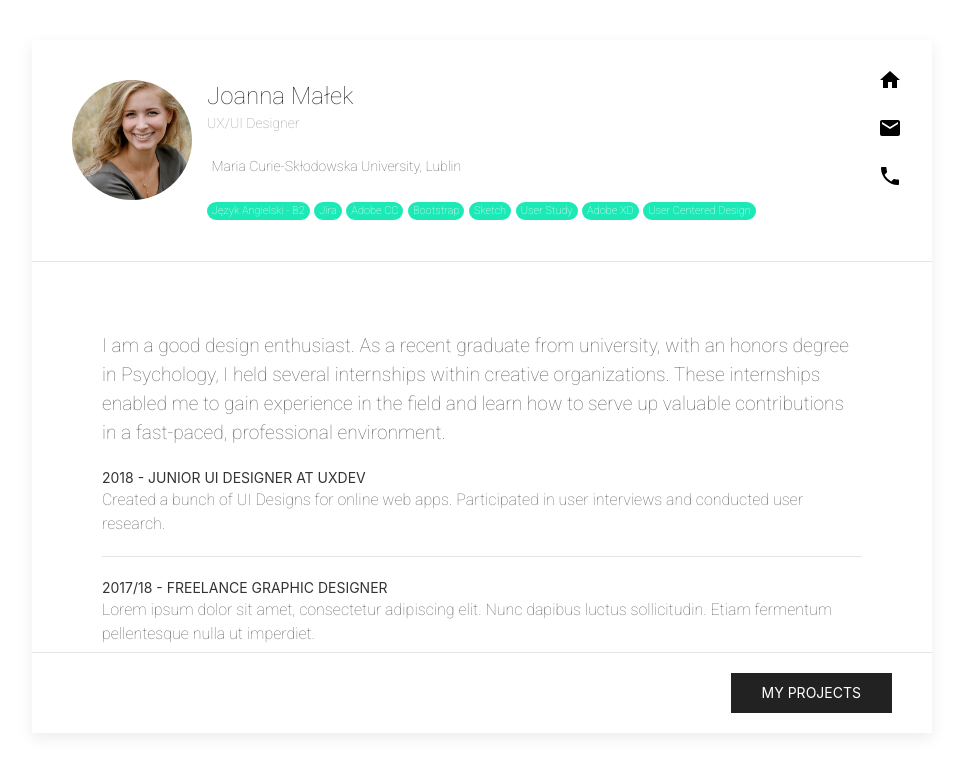
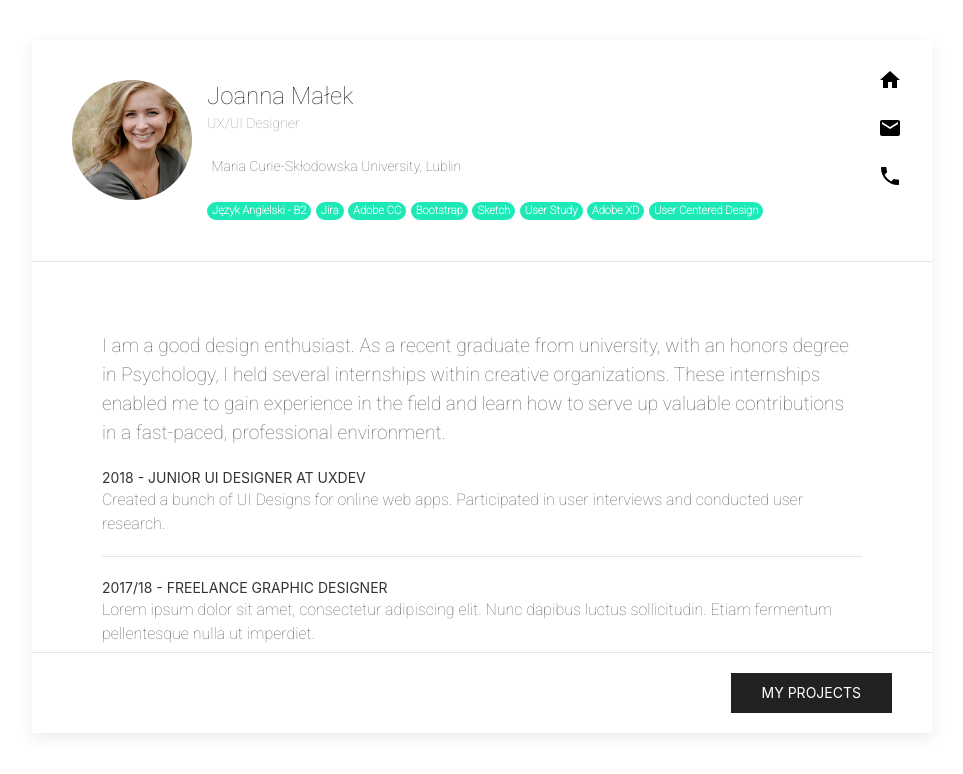
Before and after one commit to uxdev18/cv-online, a plain HTML site: page index.html in a window 1280 px wide. Shown: the whole page, without its empty margins (158-1121 px from the left). Drawn offline with nearby package versions, Linux system fonts and the light colour scheme.

Commit message:
Make badges easier to read

```diff
--- a/index.html
+++ b/index.html
@@ -32,14 +32,14 @@
                         <span class="uk-text-small"> Maria Curie-Skłodowska University, Lublin</span>
 
                         <div class="uk-margin-top uk-margin-large-right">
-                            <span class="uk-badge app-badge-green">Język Angielski - B2</span>
-                            <span class="uk-badge app-badge-green">Jira</span>
-                            <span class="uk-badge app-badge-green">Adobe CC</span>
-                            <span class="uk-badge app-badge-green">Bootstrap</span>
-                            <span class="uk-badge app-badge-green">Sketch</span>
-                            <span class="uk-badge app-badge-green">User Study</span>
-                            <span class="uk-badge app-badge-green">Adobe XD</span>
-                            <span class="uk-badge app-badge-green">User Centered Design</span>
+                            <span class="uk-badge app-badge">Język Angielski - B2</span>
+                            <span class="uk-badge app-badge">Jira</span>
+                            <span class="uk-badge app-badge">Adobe CC</span>
+                            <span class="uk-badge app-badge">Bootstrap</span>
+                            <span class="uk-badge app-badge">Sketch</span>
+                            <span class="uk-badge app-badge">User Study</span>
+                            <span class="uk-badge app-badge">Adobe XD</span>
+                            <span class="uk-badge app-badge">User Centered Design</span>
                         </div>
                     </div>
                 </div>
--- a/styles.css
+++ b/styles.css
@@ -2,8 +2,11 @@ h1, h2, h3, h4, h5, h6, p, span, q, dd {
     font-family: 'Roboto', sans-serif;
 }
 
-.app-badge-green {
+.app-badge {
     background-color: #1DE9B6;
+    font-weight: 600;
+    font-size: 0.7rem;
+
 }
 
 .app-info-icon {
```
